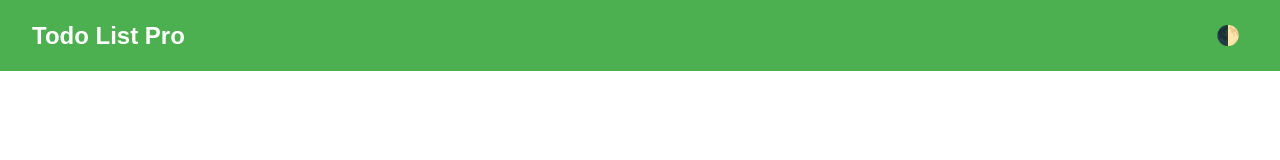
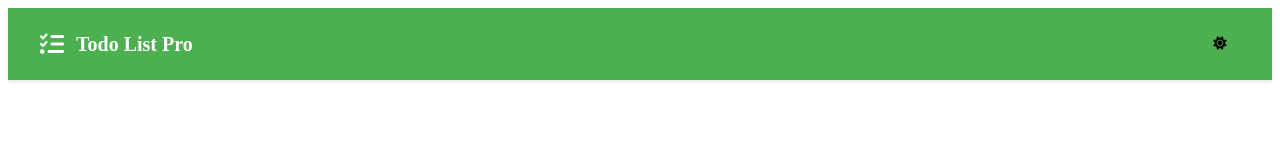
Before and after one commit to DavFilsDev/advanced-todo-js, a plain HTML site: page index.html in a window 1280 px wide. Drawn offline with Linux system fonts and the light colour scheme.

Commit message:
fix(rebase): restore header changes after incorrect merge to main

```diff
--- a/css/main.css
+++ b/css/main.css
@@ -1,30 +1,51 @@
-/* Base Styles */
-body {
-    margin: 0;
-    font-family: Arial, sans-serif;
-    transition: background 0.3s ease;
-  }
-
-  /* Header */
+/* ===== BASE ===== */
 .header {
   display: flex;
   justify-content: space-between;
   align-items: center;
   padding: 1rem 2rem;
-    background: #4CAF50;
-    color: white;
+  box-shadow: 0 2px 4px rgba(0,0,0,0.1);
 }
 
-  .header__title {
-    margin: 0;
+/* Logo */
+.header__logo {
+  display: flex;
+  align-items: center;
+  gap: 12px;
+  font-weight: 600;
+  font-size: 1.25rem;
+}
+
+.logo-icon {
   font-size: 1.5rem;
 }
 
-  .header__theme-toggle {
+/* Theme Toggle */
+.theme-toggle {
   background: none;
   border: none;
-    color: white;
-    font-size: 1.2rem;
   cursor: pointer;
-    padding: 0.5rem;
+  position: relative;
+  width: 40px;
+  height: 40px;
+  padding: 0;
 }
+
+.theme-toggle i {
+  position: absolute;
+  top: 50%;
+  left: 50%;
+  transform: translate(-50%, -50%);
+  transition: opacity 0.3s ease;
+}
+
+.dark-icon {
+  opacity: 0;
+}
+
+.light-theme .dark-icon {
+  opacity: 0;
+}
+.light-theme .light-icon {
+  opacity: 1;
+}
--- a/css/themes.css
+++ b/css/themes.css
@@ -0,0 +1,35 @@
+/* ===== LIGHT THEME ===== */
+.light-theme {
+    --bg-color: #ffffff;
+    --text-color: #333333;
+    --header-bg: #4CAF50;
+    --header-text: #ffffff;
+  }
+
+  /* ===== DARK THEME ===== */
+  .dark-theme {
+    --bg-color: #1a1a1a;
+    --text-color: #f0f0f0;
+    --header-bg: #2d2d2d;
+    --header-text: #e6e6e6;
+  }
+
+  /* Application des variables */
+  body {
+    background-color: var(--bg-color);
+    color: var(--text-color);
+    transition: background 0.3s ease, color 0.3s ease;
+  }
+
+  .header {
+    background-color: var(--header-bg);
+    color: var(--header-text);
+  }
+
+  /* Gestion de la visibilité des icônes */
+  .dark-theme .dark-icon {
+    opacity: 1 !important;
+  }
+  .dark-theme .light-icon {
+    opacity: 0 !important;
+  }
--- a/index.html
+++ b/index.html
@@ -1,15 +1,24 @@
 <!DOCTYPE html>
-<html lang="en">
+<html lang="fr">
 <head>
   <meta charset="UTF-8">
   <meta name="viewport" content="width=device-width, initial-scale=1.0">
   <title>Todo List Pro</title>
   <link rel="stylesheet" href="css/main.css">
+  <link rel="stylesheet" href="css/themes.css">
+  <!-- Font Awesome pour les icônes -->
+  <link rel="stylesheet" href="https://cdnjs.cloudflare.com/ajax/libs/font-awesome/6.4.0/css/all.min.css">
 </head>
-<body>
+<body class="light-theme">
   <header class="header">
-    <h1 class="header__title">Todo List Pro</h1>
-    <button class="header__theme-toggle">🌓</button>
+    <div class="header__logo">
+      <i class="fas fa-tasks logo-icon"></i>
+      <span>Todo List Pro</span>
+    </div>
+    <button class="theme-toggle">
+      <i class="fas fa-sun light-icon"></i>
+      <i class="fas fa-moon dark-icon"></i>
+    </button>
   </header>
 
   <script src="js/app.js"></script>
--- a/js/app.js
+++ b/js/app.js
@@ -1,2 +1,17 @@
-// Header functionality will be added later
-console.log("Header JS loaded"); // Test log
+// Sélection des éléments
+const themeToggle = document.querySelector('.theme-toggle');
+const body = document.body;
+
+// Vérifie le thème sauvegardé ou préfèrence système
+const savedTheme = localStorage.getItem('theme') ||
+                   (window.matchMedia('(prefers-color-scheme: dark)').matches ? 'dark' : 'light');
+body.classList.add(`${savedTheme}-theme`);
+
+// Gestion du click
+themeToggle.addEventListener('click', () => {
+  body.classList.toggle('dark-theme');
+  body.classList.toggle('light-theme');
+
+  const currentTheme = body.classList.contains('dark-theme') ? 'dark' : 'light';
+  localStorage.setItem('theme', currentTheme);
+});
```
Lines whose indentation alone changed are shown as unchanged.
